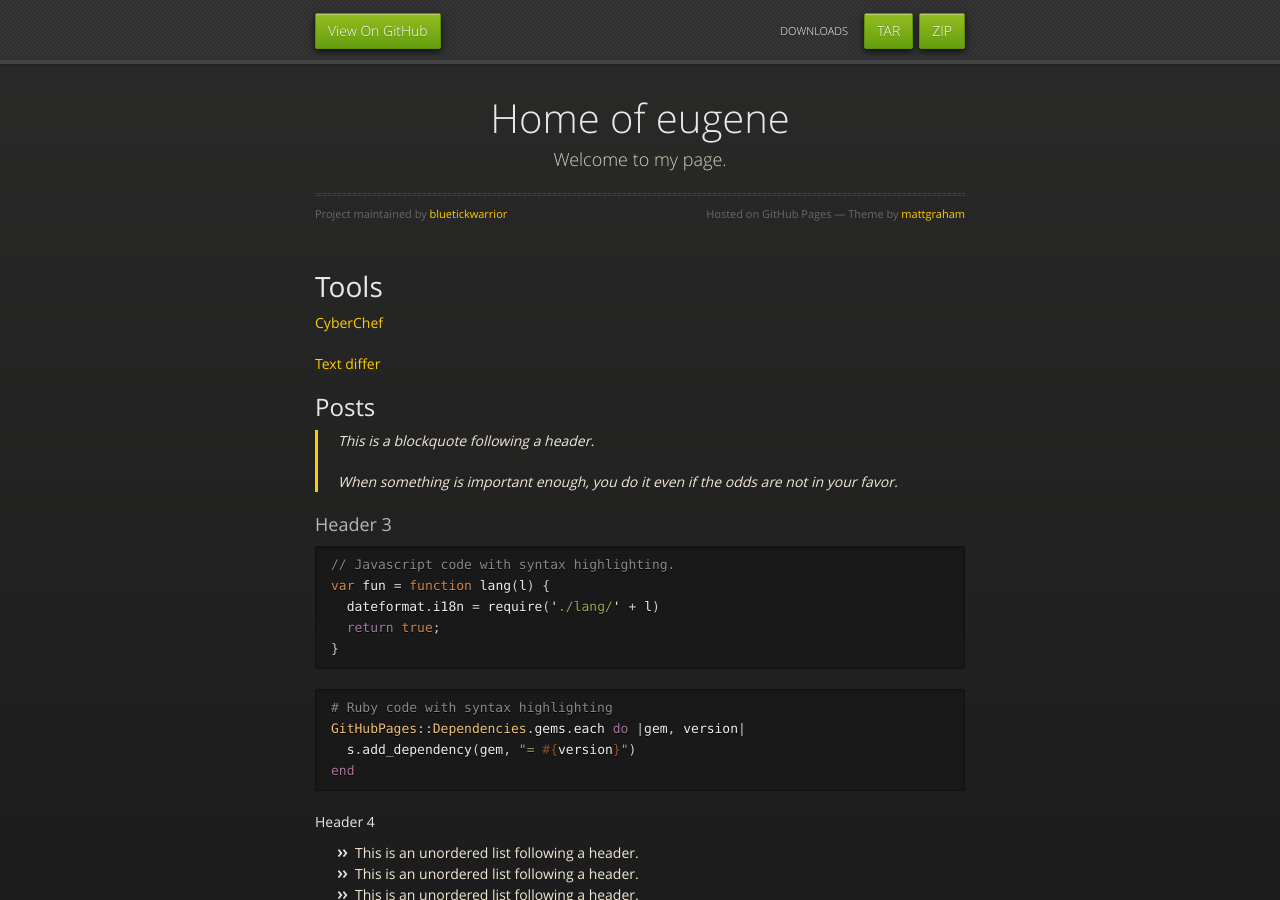
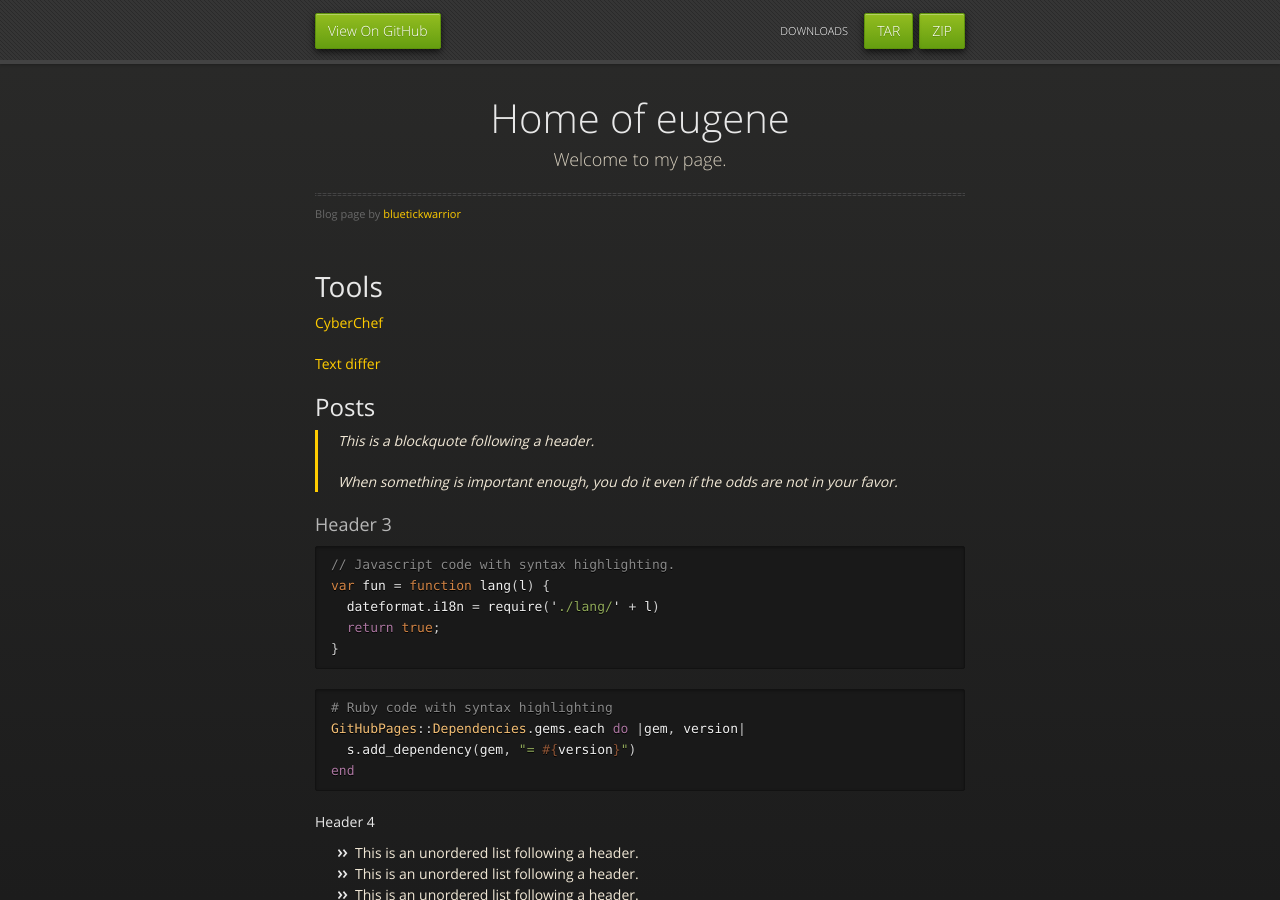
Before and after one commit to bluetickwarrior/bluetickwarrior.github.io, a Jekyll site: the page built from index.md, in a window 1280 px wide and 900 px high. Built offline with Jekyll 4.4.1, drawn with Linux system fonts in a browser that asks for light colours; our own code applies the rules of GitHub Pages for plain Markdown files.

Commit message:
Update default.html

```diff
--- a/_layouts/default.html
+++ b/_layouts/default.html
@@ -38,8 +38,8 @@
           <h1>{{ site.title | default: site.github.repository_name }}</h1>
           <p>{{ site.description | default: site.github.project_tagline }}</p>
           <hr>
-          <span class="credits left">Project maintained by <a href="{{ site.github.owner_url }}">{{ site.github.owner_name }}</a></span>
-          <span class="credits right">Hosted on GitHub Pages &mdash; Theme by <a href="https://twitter.com/mattgraham">mattgraham</a></span>
+          <span class="credits left">Blog page by <a href="{{ site.github.owner_url }}">{{ site.github.owner_name }}</a></span>
+          <!--<span class="credits right">Hosted on GitHub Pages &mdash; Theme by <a href="https://twitter.com/mattgraham">mattgraham</a></span>-->
         </div>
 
         {{ content }}
```
